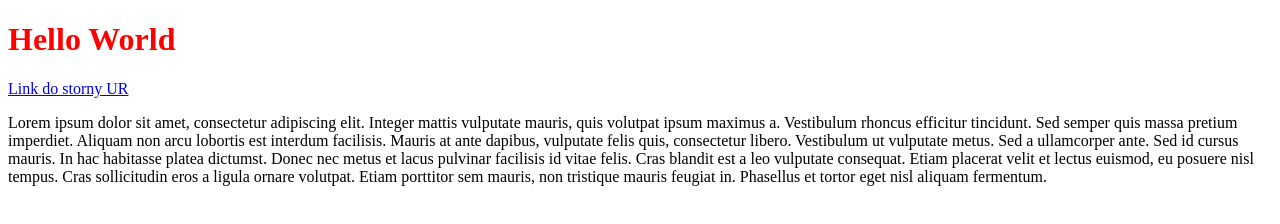
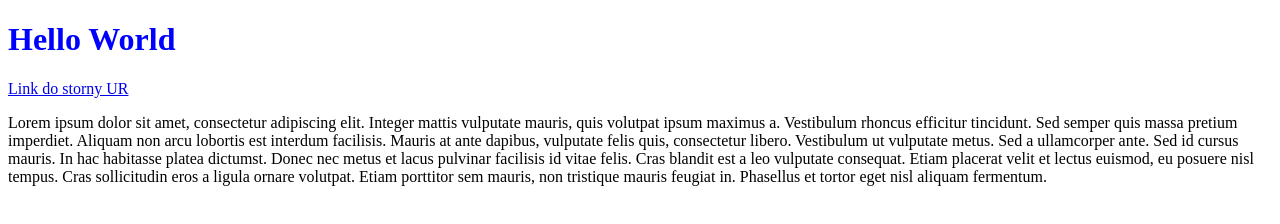
Before and after one commit to LynxLynxx/InzOprLab3, a plain HTML site: page index.html in a window 1280 px wide. Drawn offline with Linux system fonts and the light colour scheme.

Commit message:
Change header to blue

```diff
--- a/style.css
+++ b/style.css
@@ -1,3 +1,3 @@
 h1{
-  color: #ff0000;
+  color: blue;
 }
```
